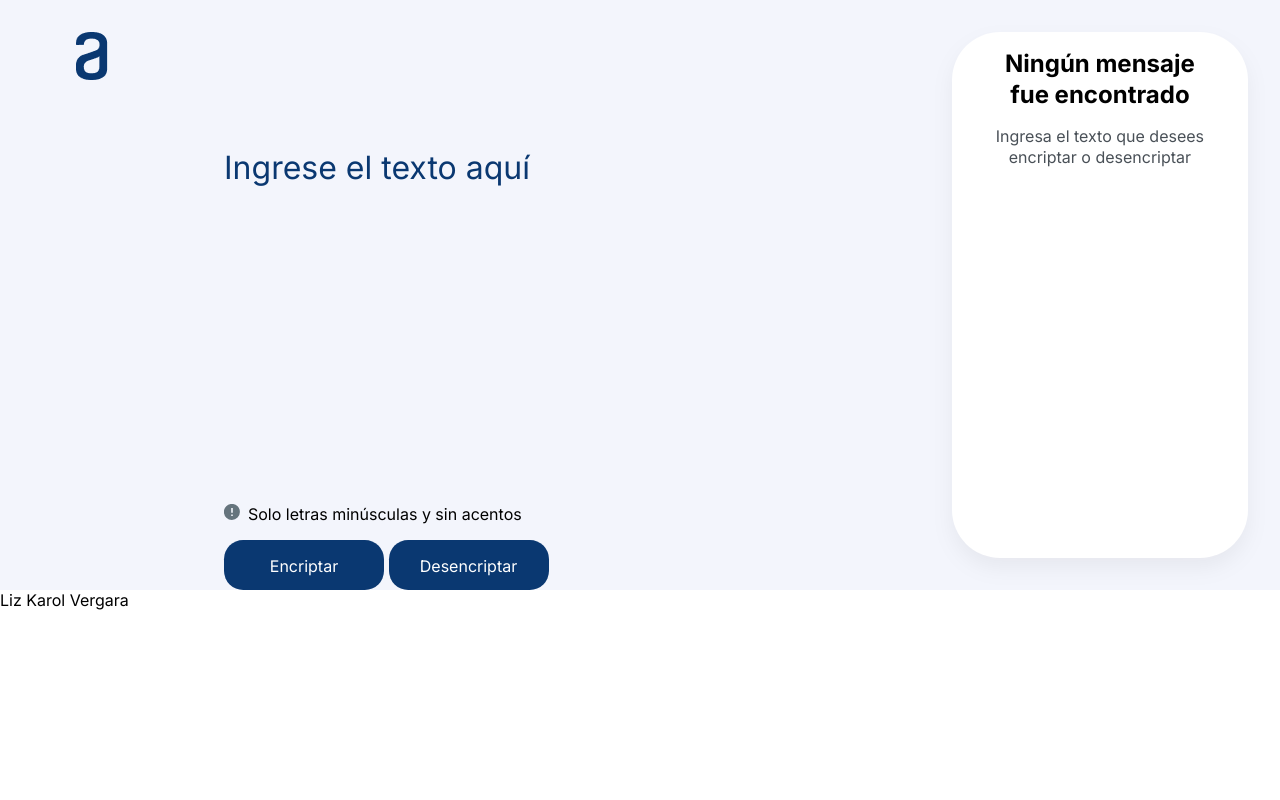
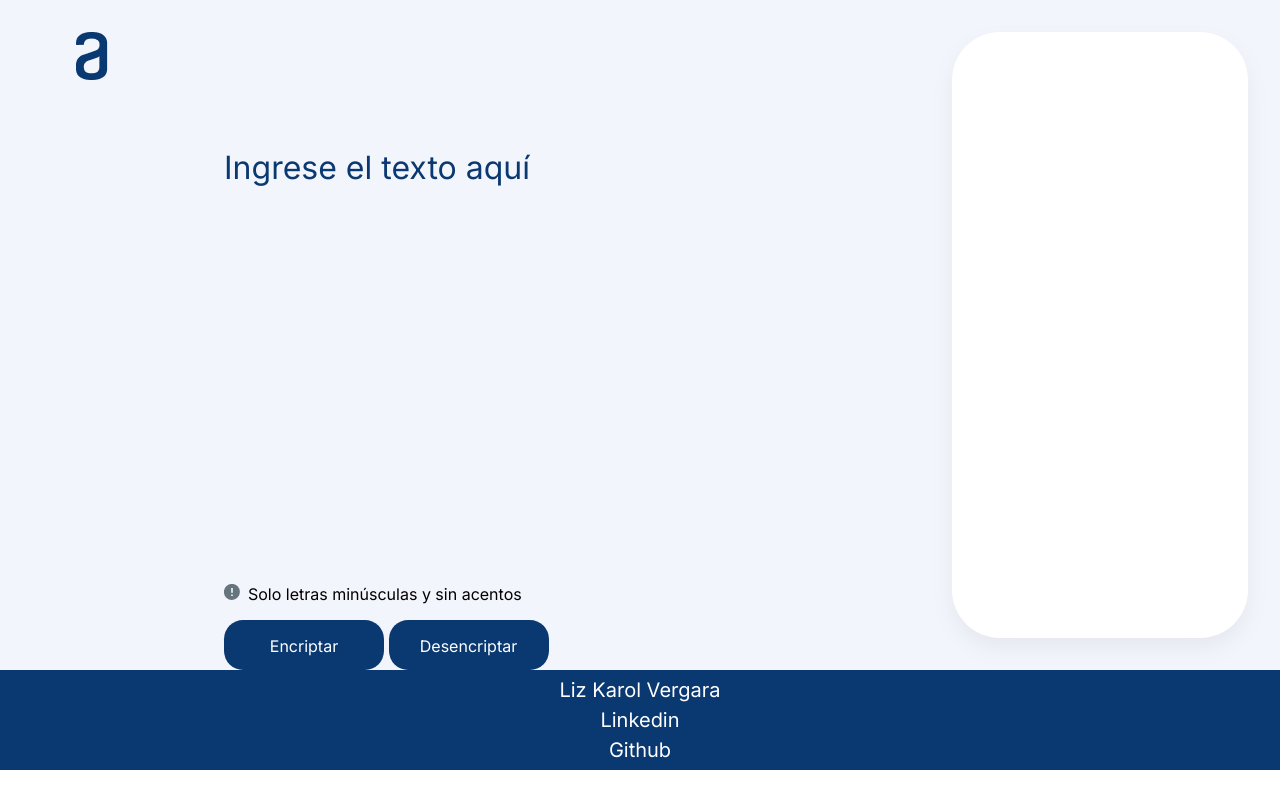
Before and after one commit to lizkarolvergara/encriptador, a plain HTML site: page index.html in a window 1280 px wide. Both pictures are taken after a click on the button "Encriptar". Drawn offline with Linux system fonts and the light colour scheme.

Commit message:
Avance javascript y correcciones css y html

```diff
--- a/index.html
+++ b/index.html
@@ -20,7 +20,7 @@
                 </a>
             </div>
             <div class="encriptacion__texto"> <!--zona de encriptado-->
-                <textarea placeholder="Ingrese el texto aquí" class="encriptacion__texto__area"></textarea>
+                <textarea placeholder="Ingrese el texto aquí" class="encriptacion__texto__area" id="inputTexto"></textarea>
             </div>
             <div  class="encriptacion__mensaje"><!--mensaje de validacion-->
                 <div class="encriptacion__mensaje__icon">
@@ -31,20 +31,22 @@
                 </div>
             </div>
             <div class="encriptacion__botones"> <!--botones-->
-                <button class="encriptacion__botones__boton">Encriptar</button>
+                <button class="encriptacion__botones__boton" id="encriptar">Encriptar</button>
                 <a href="" ></a>
-                <button class="encriptacion__botones__boton">Desencriptar</button>
+                <button class="encriptacion__botones__boton" id="desencriptar">Desencriptar</button>
             </div>
 
 
         </div>
 
-        <div class="mensaje"> <!--mensaje encriptado-->
+        <div class="mensaje" id="mensaje"> <!--mensaje encriptado-->
             <div class="mensaje__box">
                 <img src="imgs/Muñeco.png" alt="find" class="mensaje__box__img">
                 <p class="mensaje__box__texto1">Ningún mensaje fue encontrado</p>
-                <p class="mensaje__box__texto2">Ingresa el texto que desees encriptar o desencriptar</p><!--CORREGIR GAAAAAAA-->
-
+                <p class="mensaje__box__texto2">Ingresa el texto que desees encriptar o desencriptar</p>
+                <div class="mensaje__box">
+                    <p class="mensaje__box__texto3"></p>
+                </div>
             </div>
 
         </div>
@@ -53,7 +55,12 @@
 
     <footer>
         <p>Liz Karol Vergara</p>
+        <a href="https://www.linkedin.com/in/lizkarolvergara/">Linkedin</a><br>
+        <a href="https://github.com/lizkarolvergara">Github</a><br>
+
     </footer>
+
+    <script src="scripts.js"></script>
 
 </body>
 </html>
--- a/scripts.js
+++ b/scripts.js
@@ -1 +1,29 @@
-/* gaaaaaaaaaaa */
+/*
+La letra "e" es convertida para "enter"
+La letra "i" es convertida para "imes"
+La letra "a" es convertida para "ai"
+La letra "o" es convertida para "ober"
+La letra "u" es convertida para "ufat"
+*/
+
+document.getElementById('encriptar').addEventListener('click', function(){
+    const inputTexto = document.getElementById('inputTexto').value;
+
+    const reemplazarLetras = (texto) => {
+        return texto
+            .replace(/e/g, 'enter')
+            .replace(/i/g, 'imes')
+            .replace(/a/g, 'ai')
+            .replace(/o/g, 'ober')
+            .replace(/u/g, 'ufat');
+    };
+
+    const textoTransformado = reemplazarLetras(inputTexto);
+
+    const mensajeEncriptado = document.getElementById('mensaje');
+    mensajeEncriptado.innerHTML = `
+        <div class="mensaje__box">
+            <p class="mensaje__box__texto3">${textoTransformado}</p>
+        </div>
+    `;
+});
--- a/styles.css
+++ b/styles.css
@@ -31,14 +31,10 @@ main {
 .encriptacion {
     flex-basis: calc(75% - 1rem);
 }
-@media (max-width: 768px){
-    .encriptacion {
-        flex: 100%;
-    }
-}
+
 .encriptacion__texto__area {
     color: var(--primario);
-    height: 20rem;
+    height: 25rem;
     resize: none;
     border: none;
     background-color: transparent;
@@ -62,6 +58,13 @@ main {
 
     .encriptacion__texto__area {
         padding: 2rem 2rem;
+        height: 30rem;
+    }
+}
+
+@media (max-width: 394px) {
+    .encriptacion__texto__area {
+        height: 20rem;
     }
 }
 
@@ -72,7 +75,7 @@ main {
 
 .mensaje__box {
     width: 400px;
-    height: 634px;
+    height: 736px;
     background-color: var(--blanco);
     border-color: var(--negro);
     border-radius: 3rem;
@@ -95,6 +98,13 @@ main {
     font-size: 16px;
     text-align: center;
     color: var(--secundario);
+    line-height: 1.3;
+}
+
+.mensaje__box__texto3{
+    padding: 2rem;
+    font-size: 24px;
+    text-align: center;
     line-height: 1.3;
 }
 
@@ -164,6 +174,7 @@ main {
     text-decoration: none;
     font-size: 16px;
     flex-shrink: 0;
+    cursor: pointer;
 }
 
 @media (max-width: 394px) {
@@ -197,3 +208,20 @@ main {
         flex-shrink: 0;
     }
 }
+
+footer {
+    padding-top: 5px;
+    padding-bottom: 5px;
+    background-color: var(--primario);
+    color: var(--blanco);
+    text-align: center;
+    font-size: 20px;
+    line-height: 1.5;
+}
+footer a {
+    text-decoration: none;
+    color: inherit;
+}
+footer a:hover {
+    font-weight: bold;
+}
```
